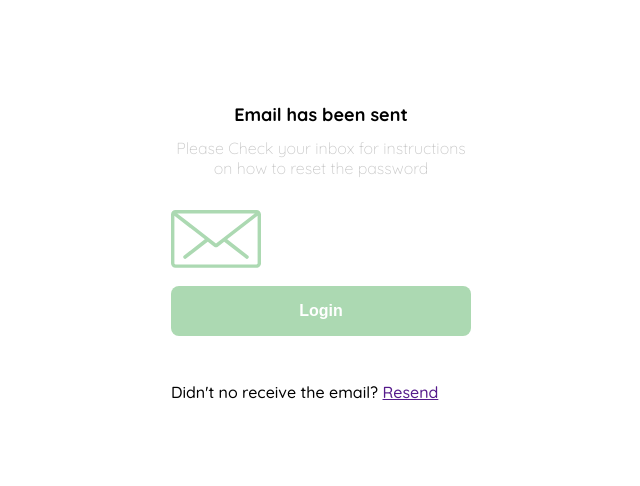
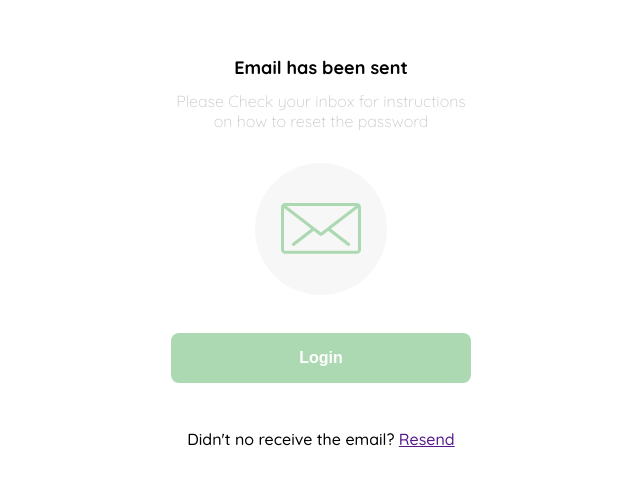
Before and after one commit to joseggch15/CursoPracticoFrontendDeveloperPlatziByJoseGomezCh, a plain HTML site: page clase2.html in a window 1280 px wide. Shown: the part 146-632 px from the top of the page, without its empty margins (319-959 px from the left). Drawn offline with Linux system fonts and the light colour scheme.

Commit message:
se agrega todo el contenido de css para la pantalla dos

```diff
--- a/clase2.html
+++ b/clase2.html
@@ -37,6 +37,7 @@
         display: grid;
         grid-template-rows: auto 1fr auto;
         width: 300px;
+        justify-items: center; /*  centra el icono del sobre de carta o envelope  */
       }
 
       .logo {
@@ -88,6 +89,33 @@
           display: block;
         }
       }
+
+      .email-image {
+        width: 132px;
+        height: 132px;
+        border-radius: 50%;
+        background-color: var(--text-input-field);
+        display: flex;
+        justify-content: center;
+        align-items: center;
+        margin-bottom: 24px;
+      }
+      .email-image img{ /*   se le da una dimension de 80px a la circunferencia  en el fonto del sobre  */
+        width: 80px;
+      }
+      .resend{
+        font-size: var(--sm);
+      }
+
+      .resend span{
+        color: var(--very--light--pink);
+      }
+
+      .resend  a {
+        color: var(--hospital-green);
+        text-decoration: none;
+      }
+
     </style>
   </head>
   <body>
@@ -107,15 +135,12 @@
           <img src="./Platzi_YardSale_Icons/email.svg" alt="" />
         </div>
 
-        <button class="primary-button login-button">
-            Login
-        </button>
+        <button class="primary-button login-button">Login</button>
 
         <p>
-            <span>Didn't no receive the email?</span>
-            <a href="">Resend</a>
+          <span>Didn't no receive the email?</span>
+          <a href="">Resend</a>
         </p>
-
       </div>
     </div>
   </body>
```
